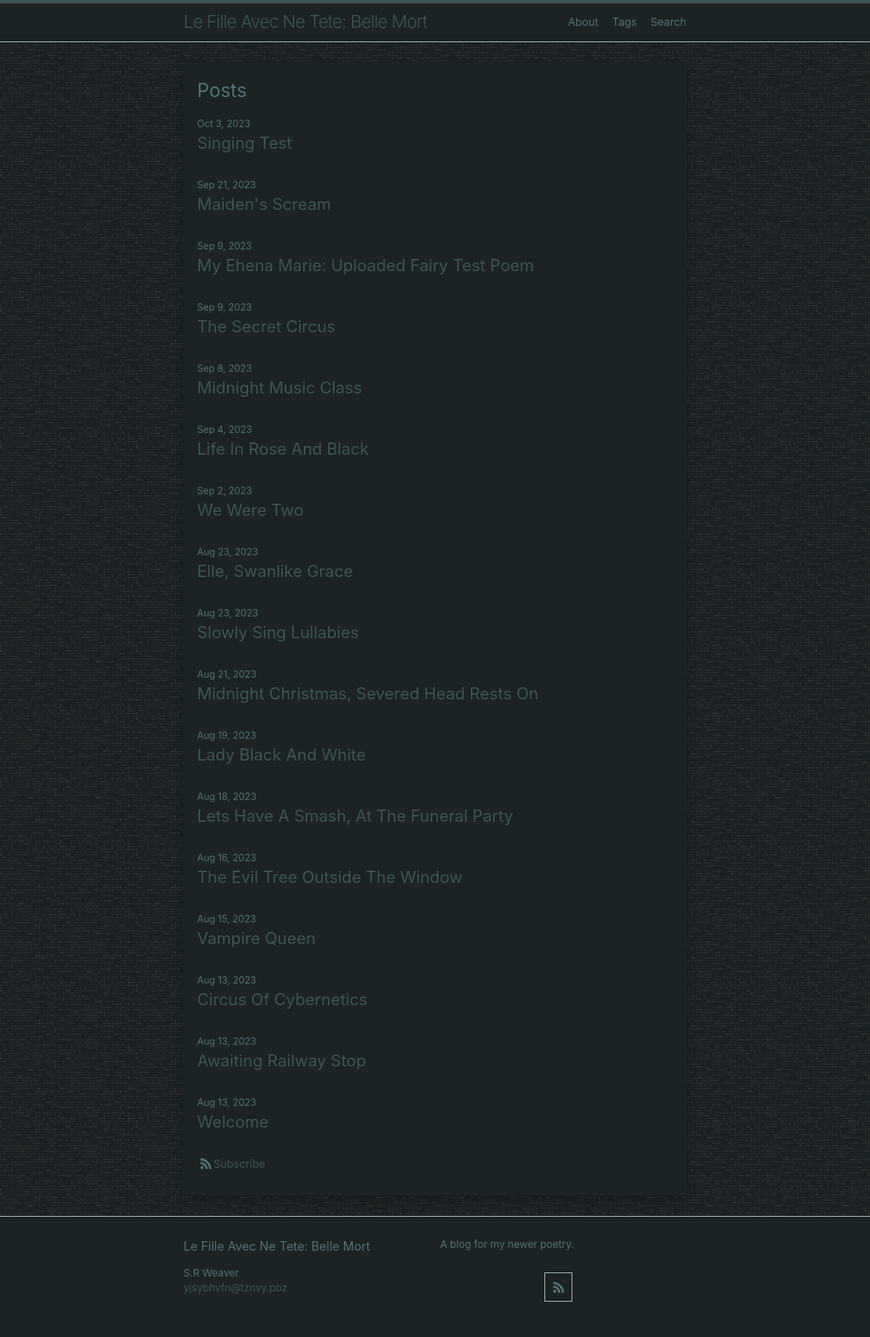
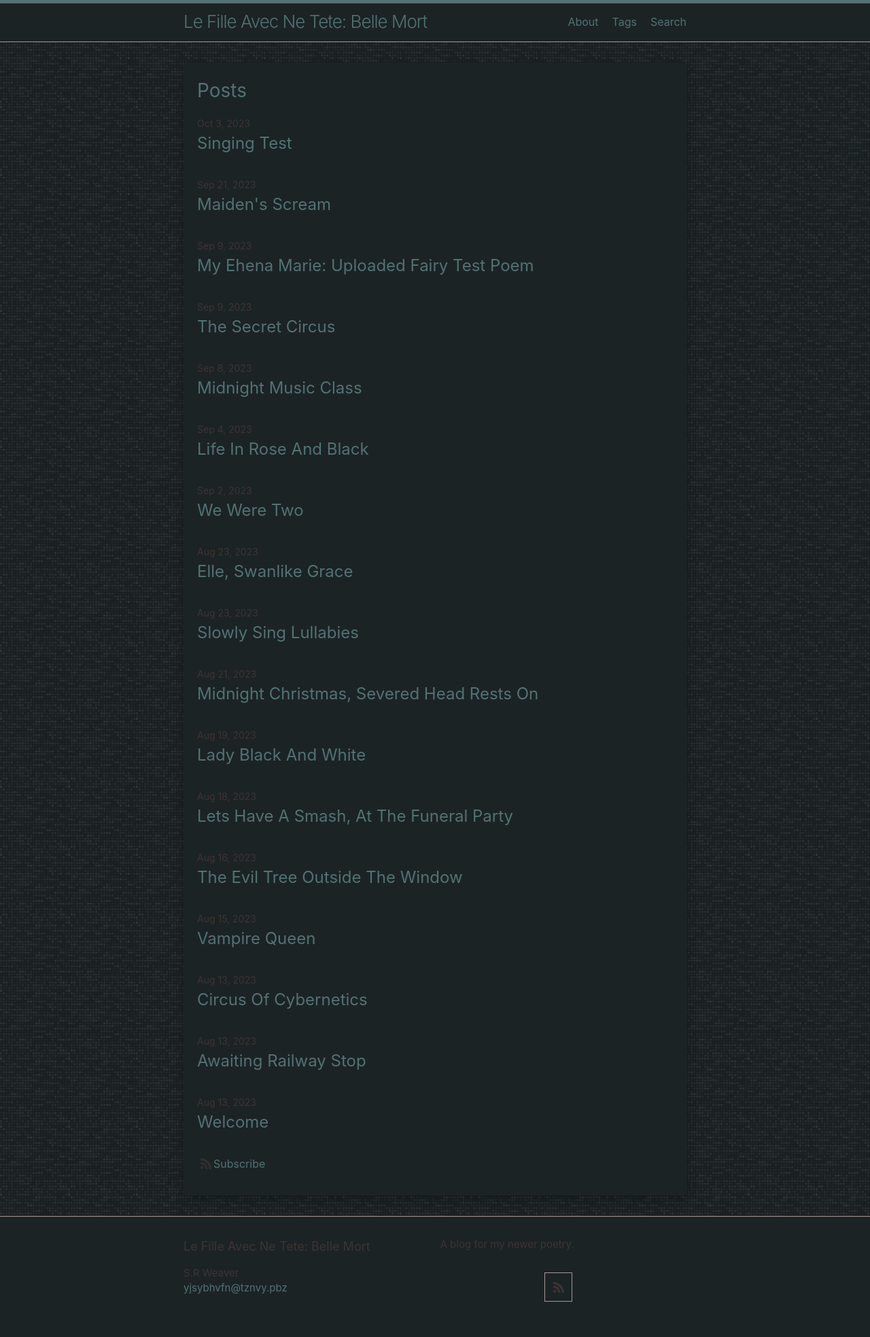
Before and after one commit to LWFlouisa/NewPoetry, a Jekyll site: the page built from index.md, in a window 1280 px wide. Shown: the whole page at 68% size. Built offline with Jekyll 4.4.1, drawn with Linux system fonts in a browser that asks for light colours; comment, search, counter and statistics services are not loaded.

Commit message:
Update minima.scss

```diff
--- a/_sass/minima.scss
+++ b/_sass/minima.scss
@@ -12,12 +12,12 @@ $spacing-unit:     30px !default;
 
 $text-color:       #527273 !default;
 $background-color: #1C2325 !default;
-$brand-color:      #3D5455 !default; // Twitter Blue
+$brand-color:      #527273 !default; // Twitter Blue
 
-$grey-color:       #527273 !default;
+$grey-color:       #3E3333 !default;
 $grey-color-light: lighten($grey-color, 40%) !default;
 $grey-color-dark:  darken($grey-color, 25%) !default;
-$orange-color:     #527273 !default;
+$orange-color:     #332E2F !default;
 $table-text-align: left !default;
 
 // Width of the content area
```
